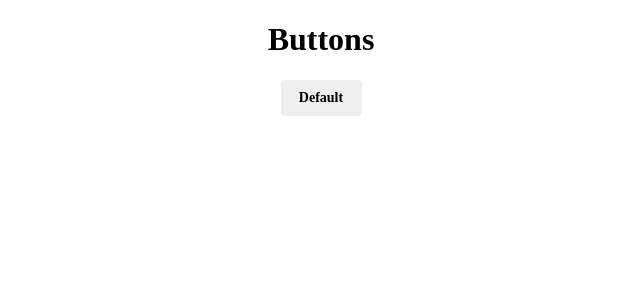
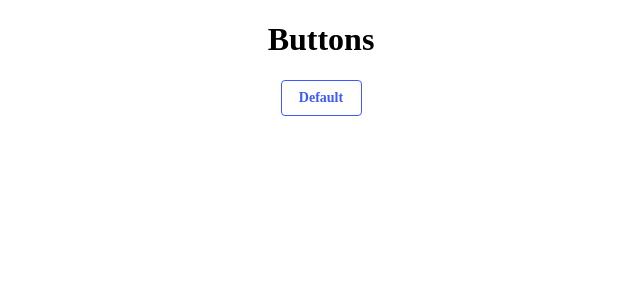
Before and after one commit to SmithVyne/ReuseableReactButtonComponent, a React (Create React App) app: page / in a window 1280 px wide. Shown: the top 300 px of the page, without its empty margins (319-959 px from the left). Built offline with nearby package versions, Linux system fonts and the light colour scheme.

Commit message:
css in js styles work

```diff
--- a/src/App.css
+++ b/src/App.css
@@ -2,9 +2,9 @@
   text-align: center;
 }
 
-.text-blue {
+/* .text-blue {
   color: #3D5AFE;
-}
+} */
 
 .default_hover {
   background-color: #AEAEAE;
--- a/src/components/App.js
+++ b/src/components/App.js
@@ -10,7 +10,7 @@ function App() {
     <div className="App">
       <h1 id="page-title">Buttons</h1>
       <main>
-        <Button />
+        <Button variant="outline" />
       </main>
     </div>
   );
--- a/src/components/Button.js
+++ b/src/components/Button.js
@@ -12,42 +12,44 @@ const variants = {
         borderRadius: '4px',
         border: 'none',
         outline: 'none',
-      },
+        backgroundColor: '#E0E0E0',
+        color: '#3F3F3F'
+    },
     outline: {
-        border: '1px solid #3D5AFE'
+        border: '1px solid #3D5AFE',
+        backgroundColor: 'transparent',
+        color: "#3D5AFE"
     },
     text: {
         border: "none",
-        backgroundColor: "white"
+        backgroundColor: 'transparent',
+        color: "#3D5AFE"
     }
 }
 
 
 const Button = ({variant="default", ...attributes}) => {
+    console.log(variant)
     const [buttonText, setButtonText] = useState("Default");
-    const [buttonStyle, setButtonStyle] = useState(variants['default']);
+    const [buttonStyle, setButtonStyle] = useState({});
+
     const buttonRef = useRef();
 
     useEffect(() => {
-        setButtonStyle( state =>({...state, ...variants[variant]}))
-        if (variant === 'default') {
-            buttonRef.current.classList.remove("text-blue");
-        }
-        else {
-            buttonRef.current.classList.add("text-blue");
-        }
+        setButtonStyle({...variants['default'], ...variants[variant]})
     }, [variant])
 
     const handleHover = ({type, target}) => {
-        if(type === 'mouseover') {
-            target.classList.add(`${variant}_hover`)
-        } else if(type === 'mouseout') {
-            target.classList.remove(`${variant}_hover`)
-        }
+        // if(type === 'mouseover') {
+        //     target.classList.add(`${variant}_hover`)
+        // } else if(type === 'mouseout') {
+        //     target.classList.remove(`${variant}_hover`)
+        // }
+        target.classList.toggle(`${variant}_hover`);
     }
 
     return (
-        <button className="" ref={buttonRef} onMouseOver={handleHover} onMouseOut={handleHover} style={buttonStyle}  {...attributes} >
+        <button className="" onMouseOver={handleHover} onMouseOut={handleHover} ref={buttonRef} style={buttonStyle} {...attributes} >
             {buttonText}
         </button>
     )
```
